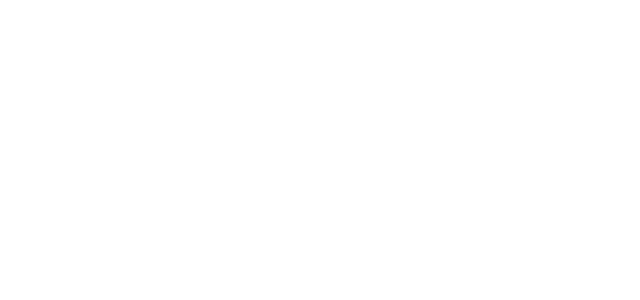
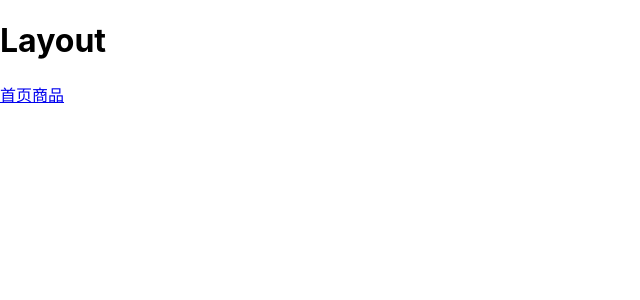
Before and after one commit to linzhengGithub/learn-react-toolbox, a React (Create React App) app in the folder learn-rc-router6/: page /product/1 in a window 1280 px wide. Shown: the top 300 px of the page, without its empty margins (0-640 px from the left). Built offline with nearby package versions, Linux system fonts and the light colour scheme.

Commit message:
learn: 实现 Router 对 Link内部的路由跳转处理

```diff
--- a/learn-rc-router6/package.json
+++ b/learn-rc-router6/package.json
@@ -35,5 +35,8 @@
       "last 1 firefox version",
       "last 1 safari version"
     ]
+  },
+  "devDependencies": {
+    "history": "^5.3.0"
   }
 }
--- a/learn-rc-router6/src/MiniApp.js
+++ b/learn-rc-router6/src/MiniApp.js
@@ -1,18 +1,31 @@
-import { BrowserRouter as Router, Routes, Route } from "./mini-react-router";
+import { BrowserRouter as Router, Routes, Route, Link } from "./mini-react-router";
 
 export default function App() {
   return (
     <div className="app">
       <Router>
         <Routes>
+          <Route path="/" element={<Layout />}>
             <Route path="/" element={<Home />} />
             <Route path="product" element={<Product />} />
+          </Route>
         </Routes>
       </Router>
     </div>
   )
 }
 
+
+function Layout() {
+  return (
+    <div>
+      <h1>Layout</h1>
+      <Link to="/">首页</Link>
+      <Link to="/product">商品</Link>
+
+    </div>
+  )
+}
 
 function Home() {
   return (
--- a/learn-rc-router6/src/mini-react-router/BrowserRouter.js
+++ b/learn-rc-router6/src/mini-react-router/BrowserRouter.js
@@ -1,3 +1,18 @@
+import { createBrowserHistory } from 'history';
+import React from 'react';
+import Router from './Router';
+
 export default function BrowserRouter({ children }) {
-  return children;
+  // 组件卸载之前用
+  let historyRef = React.useRef()
+
+  if (!historyRef.current) {
+    historyRef.current = createBrowserHistory()
+  }
+
+  const history = historyRef.current;
+
+  return (
+    <Router navigator={history} children={children} />
+  );
 }
--- /dev/null
+++ b/learn-rc-router6/src/mini-react-router/Context.js
@@ -0,0 +1,5 @@
+import React from 'react';
+
+const NavigationContext = React.createContext()
+
+export { NavigationContext }
--- /dev/null
+++ b/learn-rc-router6/src/mini-react-router/Link.js
@@ -0,0 +1,14 @@
+import React from 'react'
+import { useNavigate } from './hooks';
+
+export default function Link({ to, children }) {
+  const navigate = useNavigate()
+  const handleClick = (e) => {
+    e.preventDefault();
+    navigate(to)
+  }
+
+  return (
+    <a href={to} onClick={handleClick}>{children}</a>
+  )
+}
--- /dev/null
+++ b/learn-rc-router6/src/mini-react-router/Router.js
@@ -0,0 +1,13 @@
+import React from 'react'
+import { NavigationContext } from './Context'
+
+export default function Router({ navigator, children }) {
+  // 函数组件,防止重复渲染组件,使用useMemo缓存
+  let navigationContext = React.useMemo(() => ({ navigator }), [navigator])
+
+  return (
+    <NavigationContext.Provider value={navigationContext}>
+      {children}
+    </NavigationContext.Provider>
+  )
+}
--- a/learn-rc-router6/src/mini-react-router/Routes.js
+++ b/learn-rc-router6/src/mini-react-router/Routes.js
@@ -1,5 +1,5 @@
 import createRoutesFromChildren from "./createRoutesFromChildren"
-import useRoutes from "./hooks"
+import { useRoutes } from "./hooks"
 
 export default function Routes({ children }) {
   const routes = createRoutesFromChildren(children)
--- a/learn-rc-router6/src/mini-react-router/createRoutesFromChildren.js
+++ b/learn-rc-router6/src/mini-react-router/createRoutesFromChildren.js
@@ -4,10 +4,13 @@ export default function createRoutesFromChildren(children) {
   const routes = []
 
   React.Children.forEach(children, (child) => {
-    const route = {
-      element: child.props.element,
-      path: child.props.path
+    const { props: { element, path, children } } = child
+    const route = { element, path }
+
+    if (children && children.length) {
+      route.children = createRoutesFromChildren(children)
     }
+
     routes.push(route)
   })
 
--- a/learn-rc-router6/src/mini-react-router/hooks.js
+++ b/learn-rc-router6/src/mini-react-router/hooks.js
@@ -1,9 +1,18 @@
-export default function useRoutes(routes) {
+import React from "react"
+import { NavigationContext } from "./Context"
+
+export function useRoutes(routes) {
   const pathname = window.location.pathname
 
   return routes.map((route) => {
-    const match = pathname === route.path || pathname === '/' + route.path
-
+    const match = pathname.startsWith(route.path)
     return match ? route.element : null
   })
 };
+
+export function useNavigate() {
+  // 只做跳转
+  const { navigator } = React.useContext(NavigationContext)
+
+  return navigator.push
+};
--- a/learn-rc-router6/src/mini-react-router/index.js
+++ b/learn-rc-router6/src/mini-react-router/index.js
@@ -1,5 +1,6 @@
 import BrowserRouter from "./BrowserRouter";
 import Routes from "./Routes";
 import Route from "./Route";
+import Link from './Link';
 
-export { BrowserRouter, Routes, Route };
+export { BrowserRouter, Routes, Route, Link };
```
Also changed, not shown: 2 other files (tests, documents, lock files or other folders). Lines whose indentation alone changed are shown as unchanged.
